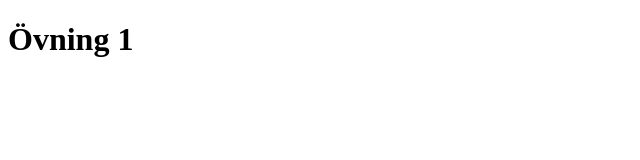
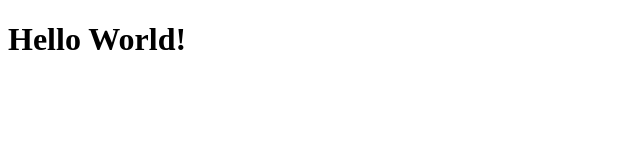
Before and after one commit to mmdarrah/ovning, a plain HTML site: page index.html in a window 1280 px wide. Shown: the whole page, without its empty margins (0-640 px from the left). Drawn offline with Linux system fonts and the light colour scheme.

Commit message:
hello world

```diff
--- a/index.html
+++ b/index.html
@@ -6,6 +6,6 @@
     <title>Övning</title>
 </head>
 <body>
-    <h1>Övning 1</h1>
+    <h1>Hello World!</h1>
 </body>
 </html>
```
